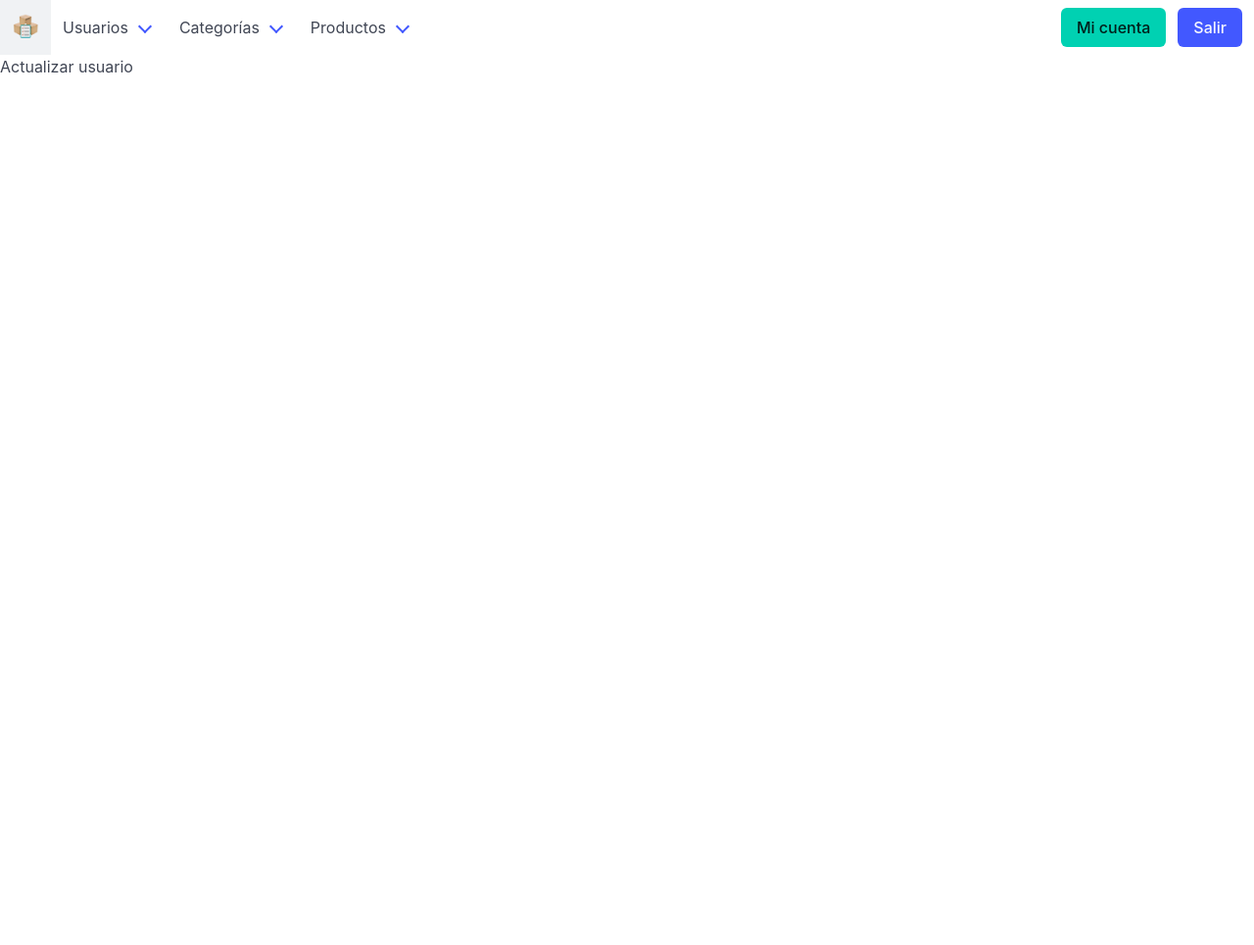
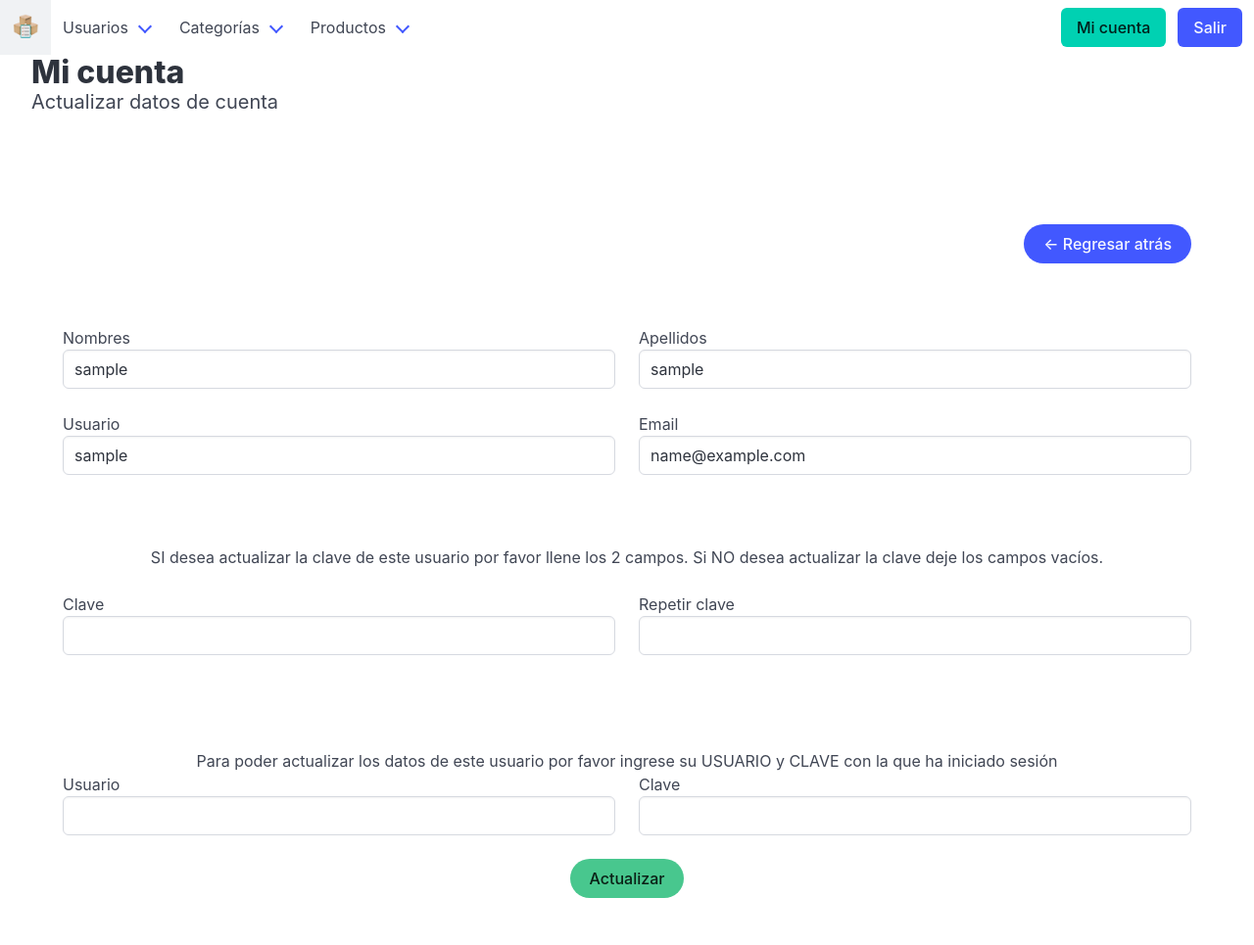
Before and after one commit to Maicol843/Sistema_Inventario, a PHP site: page /index.php?vista=user_update&user_id_up=1 in a window 1280 px wide. Shown: the whole page at 98% size. Before the commit the page ends 75 px from the top, so only its background shows below. Run offline with PHP 8.4, Linux system fonts and the light colour scheme; the visitor is signed in with stand-in values (Sample User, id 1).

Commit message:
Como cargar datos en formulario desde una base de datos MySQL

```diff
--- /dev/null
+++ b/inc/btn_back.php
@@ -0,0 +1,11 @@
+<p class="has-text-right pt-4 pb-4">
+	<a href="#" class="button is-link is-rounded btn-back"><- Regresar atrás</a>
+</p>
+<script type="text/javascript">
+	let btn_back = document.querySelector(".btn-back");
+
+	btn_back.addEventListener('click', function(e){
+	    e.preventDefault();
+	    window.history.back();
+	});
+</script>
--- /dev/null
+++ b/inc/error_alert.php
@@ -0,0 +1,4 @@
+<div class="notification is-danger is-light mb-6 mt-6">
+	<strong>¡Ocurrio un error inesperado!</strong><br>
+	No podemos obtener la información solicitada
+</div>
--- a/inc/navbar.php
+++ b/inc/navbar.php
@@ -56,7 +56,7 @@
             <div class="navbar-end">
                 <div class="navbar-item">
                     <div class="buttons">
-                        <a class="button is-primary">
+                        <a class="button is-primary" href="index.php?vista=user_update&user_id_up=<?php echo $_SESSION['id']; ?>">
                             Mi cuenta
                         </a>
                         <a href="index.php?vista=logout" class="button is-link">
--- a/vistas/user_update.php
+++ b/vistas/user_update.php
@@ -1 +1,110 @@
-Actualizar usuario
+<?php
+    require_once "./php/main.php";
+
+    $id = (isset($_GET['user_id_up'])) ? $_GET['user_id_up'] : 0;
+    $id = limpiar_cadena($id);
+?>
+
+<div class="container is-fluid mb-6">
+    <?php if($id==$_SESSION['id']){ ?>
+	<h1 class="title">Mi cuenta</h1>
+	<h2 class="subtitle">Actualizar datos de cuenta</h2>
+    <?php }else{ ?>
+    <h1 class="title">Usuarios</h1>
+	<h2 class="subtitle">Actualizar usuario</h2>
+    <?php } ?>
+</div>
+
+<div class="container pb-6 pt-6">
+    <?php
+        include "./inc/btn_back.php";
+
+        $check_usuario = conexion();
+        $check_usuario = $check_usuario->query("SELECT * FROM usuario WHERE
+        usuario_id='$id'");
+
+        if($check_usuario->rowCount()>0){
+            $datos = $check_usuario->fetch();
+    ?>
+
+	<div class="form-rest mb-6 mt-6"></div>
+
+	<form action="./php/usuario_actualizar.php" method="POST" class="FormularioAjax" autocomplete="off" >
+		<input type="hidden" value="<?php echo $datos['usuario_id']; ?>" name="usuario_id" required >
+		<div class="columns">
+		  	<div class="column">
+		    	<div class="control">
+					<label>Nombres</label>
+				  	<input class="input" type="text" value="<?php echo $datos['usuario_nombre']; ?>" name="usuario_nombre" pattern="[a-zA-ZáéíóúÁÉÍÓÚñÑ ]{3,40}" maxlength="40" required >
+				</div>
+		  	</div>
+		  	<div class="column">
+		    	<div class="control">
+					<label>Apellidos</label>
+				  	<input class="input" type="text" value="<?php echo $datos['usuario_apellido']; ?>" name="usuario_apellido" pattern="[a-zA-ZáéíóúÁÉÍÓÚñÑ ]{3,40}" maxlength="40" required >
+				</div>
+		  	</div>
+		</div>
+		<div class="columns">
+		  	<div class="column">
+		    	<div class="control">
+					<label>Usuario</label>
+				  	<input class="input" type="text" value="<?php echo $datos['usuario_usuario']; ?>" name="usuario_usuario" pattern="[a-zA-Z0-9]{4,20}" maxlength="20" required >
+				</div>
+		  	</div>
+		  	<div class="column">
+		    	<div class="control">
+					<label>Email</label>
+				  	<input class="input" type="email" value="<?php echo $datos['usuario_email']; ?>" name="usuario_email" maxlength="70" >
+				</div>
+		  	</div>
+		</div>
+		<br><br>
+		<p class="has-text-centered">
+			SI desea actualizar la clave de este usuario por favor llene los 2 campos. Si NO desea actualizar la clave deje los campos vacíos.
+		</p>
+		<br>
+		<div class="columns">
+			<div class="column">
+		    	<div class="control">
+					<label>Clave</label>
+				  	<input class="input" type="password" name="usuario_clave_1" pattern="[a-zA-Z0-9$@.-]{7,100}" maxlength="100" >
+				</div>
+		  	</div>
+		  	<div class="column">
+		    	<div class="control">
+					<label>Repetir clave</label>
+				  	<input class="input" type="password" name="usuario_clave_2" pattern="[a-zA-Z0-9$@.-]{7,100}" maxlength="100" >
+				</div>
+		  	</div>
+		</div>
+		<br><br><br>
+		<p class="has-text-centered">
+			Para poder actualizar los datos de este usuario por favor ingrese su USUARIO y CLAVE con la que ha iniciado sesión
+		</p>
+		<div class="columns">
+		  	<div class="column">
+		    	<div class="control">
+					<label>Usuario</label>
+				  	<input class="input" type="text" name="administrador_usuario" pattern="[a-zA-Z0-9]{4,20}" maxlength="20" required >
+				</div>
+		  	</div>
+		  	<div class="column">
+		    	<div class="control">
+					<label>Clave</label>
+				  	<input class="input" type="password" name="administrador_clave" pattern="[a-zA-Z0-9$@.-]{7,100}" maxlength="100" required >
+				</div>
+		  	</div>
+		</div>
+		<p class="has-text-centered">
+			<button type="submit" class="button is-success is-rounded">Actualizar</button>
+		</p>
+	</form>
+
+	<?php
+        }else{
+            include "./inc/error_alert.php";
+        }
+        $check_usuario = null;
+    ?>
+</div>
```
Also changed, not shown: php/usuario_actualizar.php (added).
